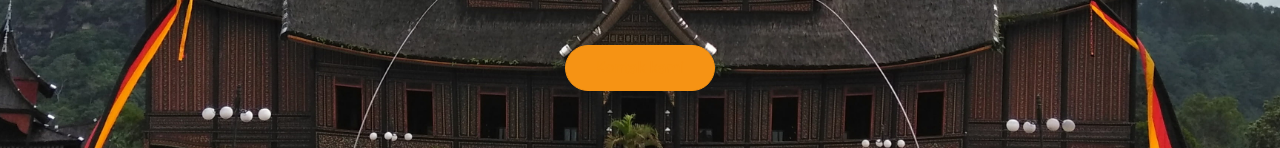
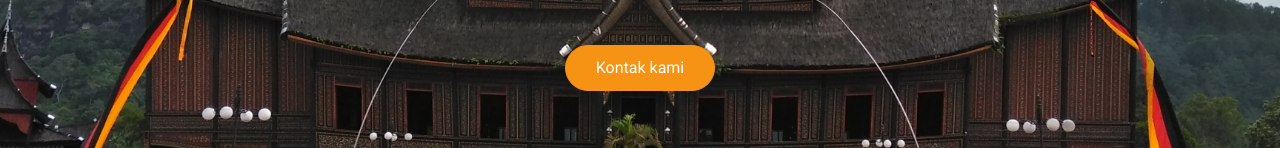
Before and after one commit to nugrahaa878/brtourtravel, a plain HTML site: page index.html in a window 1280 px wide. Shown: the part 422-570 px from the top of the page. Drawn offline with nearby package versions, Linux system fonts and the light colour scheme; files whose address does not match are found by name; a web font is replaced by a local one.

Commit message:
fix contact button tex color

```diff
--- a/css/my-styles.css
+++ b/css/my-styles.css
@@ -31,3 +31,7 @@
 .colorlib {
     color: #333333;
 }
+
+.kontak {
+    color: white;
+}
--- a/index.html
+++ b/index.html
@@ -86,7 +86,7 @@
           <div class="homepage col-md-9 mt-lg-8 text-center">
             <h2>BR Tour and Travel <br/> Jelajahi keindahan bumi Minang bersama kami</h2>
             <p class="menyediakan mb-5">Kami menyediakan <span class="section-yellow">paket wisata</span>  menjelajahi pariwisata yang ada di Minangkabau <br/>serta menyediakan penyewaan <span class="section-yellow">mobil travel</span> bagi anda yang ingin bepergian baik dalam maupun luar <span class="section-yellow">Sumatera Barat</span></p>
-            <button type="button" class="btn btn-primary"><a href="https://wa.me/6281363122741?text=Halo, saya ingin bertanya tentang BR Tour and Travel" target="__blank">Kontak kami</a></button>
+            <button type="button" class="btn btn-primary"><a class="kontak" href="https://wa.me/6281363122741?text=Halo, saya ingin bertanya tentang BR Tour and Travel" target="__blank">Kontak kami</a></button>
           </div>
         </div>
       </div>
```
